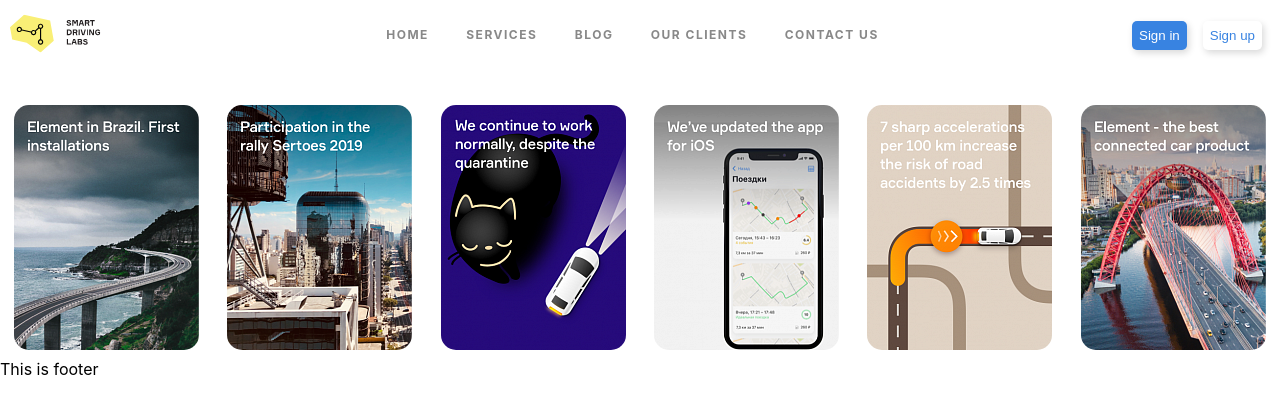
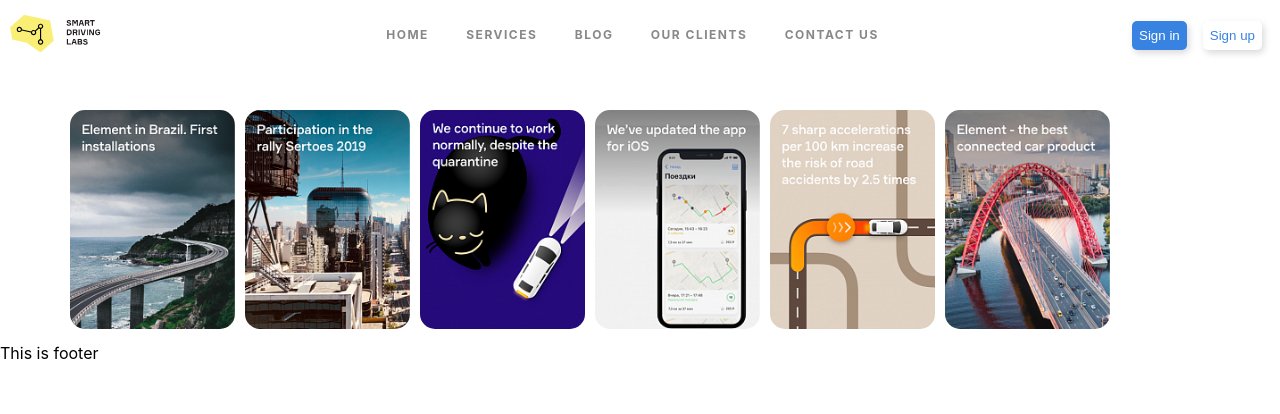
Before and after one commit to Taimoorkhan1122/React-sing-page-website, a React (Create React App) app: page / in a window 1280 px wide. Shown: the top 414 px of the page. Built offline with nearby package versions, Linux system fonts and the light colour scheme.

Commit message:
improved cards | added hover state

```diff
--- a/src/components/card.css
+++ b/src/components/card.css
@@ -1,13 +1,19 @@
 .card-img-container {
     display: flex;
-    /* flex-wrap: wrap; */
-    justify-content: space-around;
+    justify-content: start;
     align-items: center;
     overflow: auto;
+    padding: 10px 60px;
 
 }
 
-.card-img img {
-    margin: 5px 10px;
+.card-img, .card-img img {
+    margin: 0 5px;
+    width: 165px;
     border-radius: 15px;
+    transition: transform 0.15s ease-in;
 }
+
+.card-img:hover {
+    transform: scale(1.025) translateY(-3px);
+}
```
